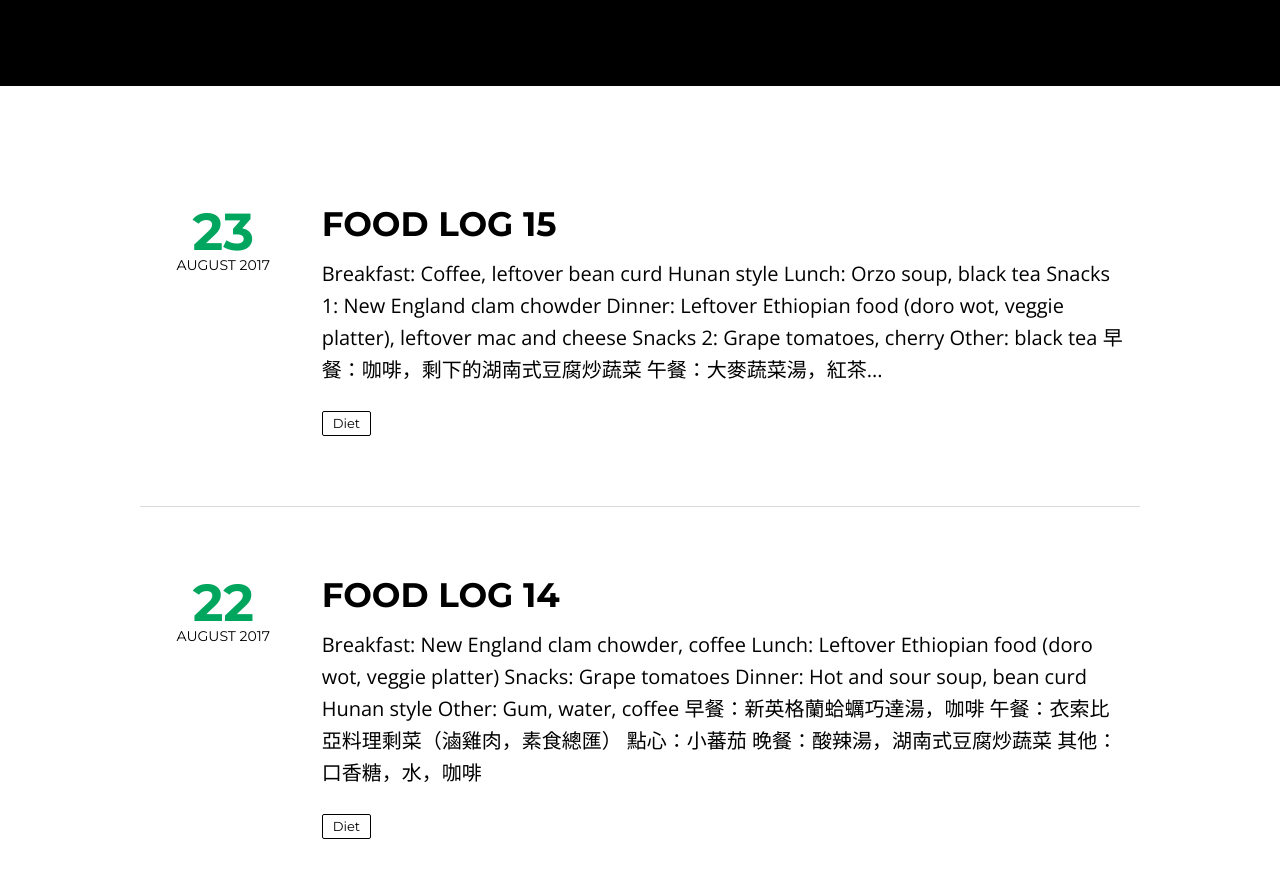
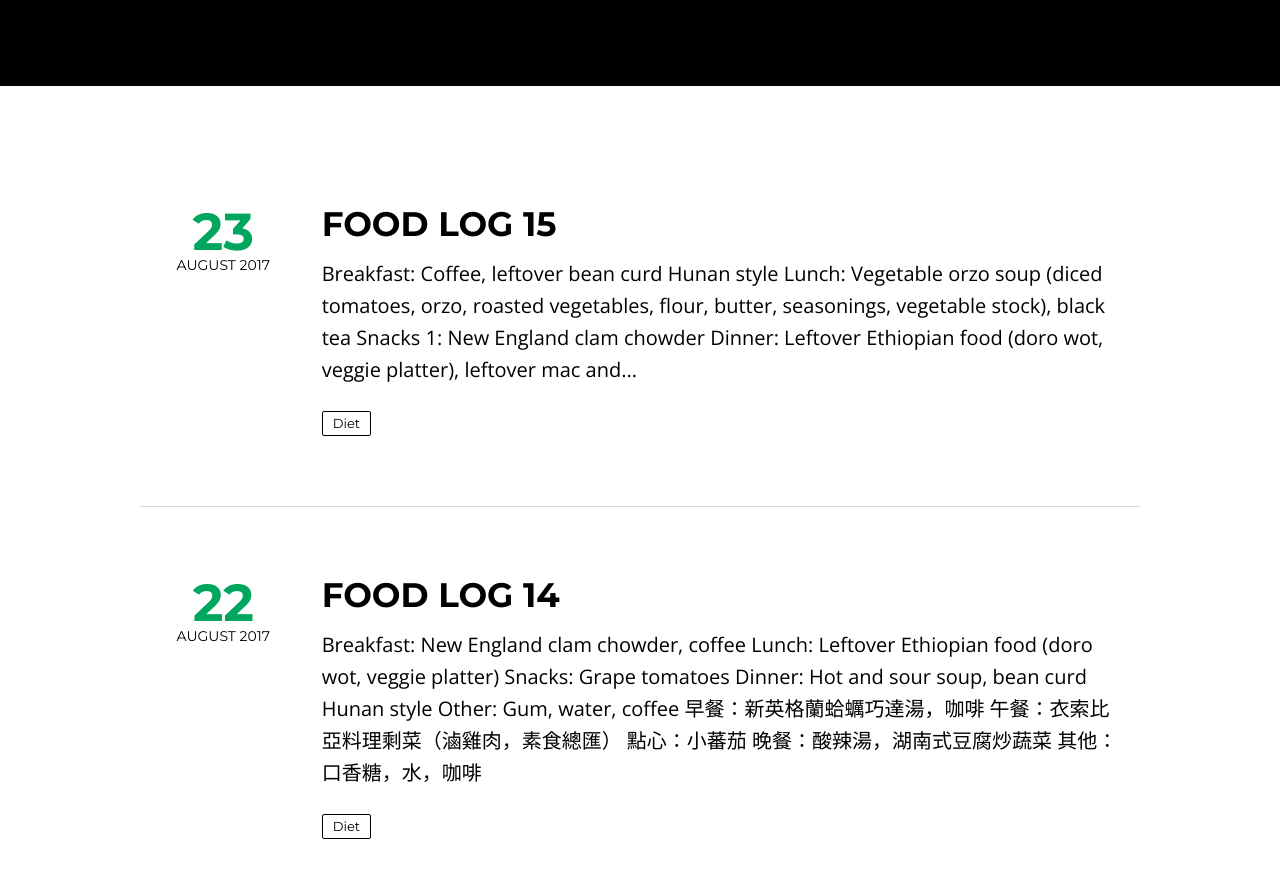
Before and after one commit to kcmlin/kcmlin.github.io, a Jekyll site: the page built from index.html, in a window 1280 px wide and 900 px high, scrolled down 438 px. Shown: the top 878 px of the window. Built offline with Jekyll 4.4.1, drawn with Linux system fonts in a browser that asks for light colours; nearby versions of some CDN libraries; the list of posts is cut into pages by our own code.

Commit message:
Update 2017-08-23-food15.md

```diff
--- a/_posts/2017-08-23-food15.md
+++ b/_posts/2017-08-23-food15.md
@@ -12,14 +12,14 @@ published: true
 ---
 
 * **Breakfast**: Coffee, leftover bean curd Hunan style
-* **Lunch**: Orzo soup, black tea
+* **Lunch**: Vegetable orzo soup (diced tomatoes, orzo, roasted vegetables, flour, butter, seasonings, vegetable stock), black tea
 * **Snacks 1**: New England clam chowder
 * **Dinner**: Leftover Ethiopian food (doro wot, veggie platter), leftover mac and cheese
 * **Snacks 2**: Grape tomatoes, cherry
 * **Other**: black tea
 <hr>
 * **早餐**：咖啡，剩下的湖南式豆腐炒蔬菜
-* **午餐**：大麥蔬菜湯，紅茶
+* **午餐**：大麥蔬菜湯（蕃茄丁，大麥，烤蔬菜，麵粉，奶油，調味料，蔬菜湯），紅茶
 * **點心 1**：新英格蘭蛤蠣巧達湯
 * **晚餐**：衣索比亞料理剩菜（滷雞肉，素食總匯），剩下的起司通心麵
 * **點心 2**：小蕃茄，櫻桃
```
